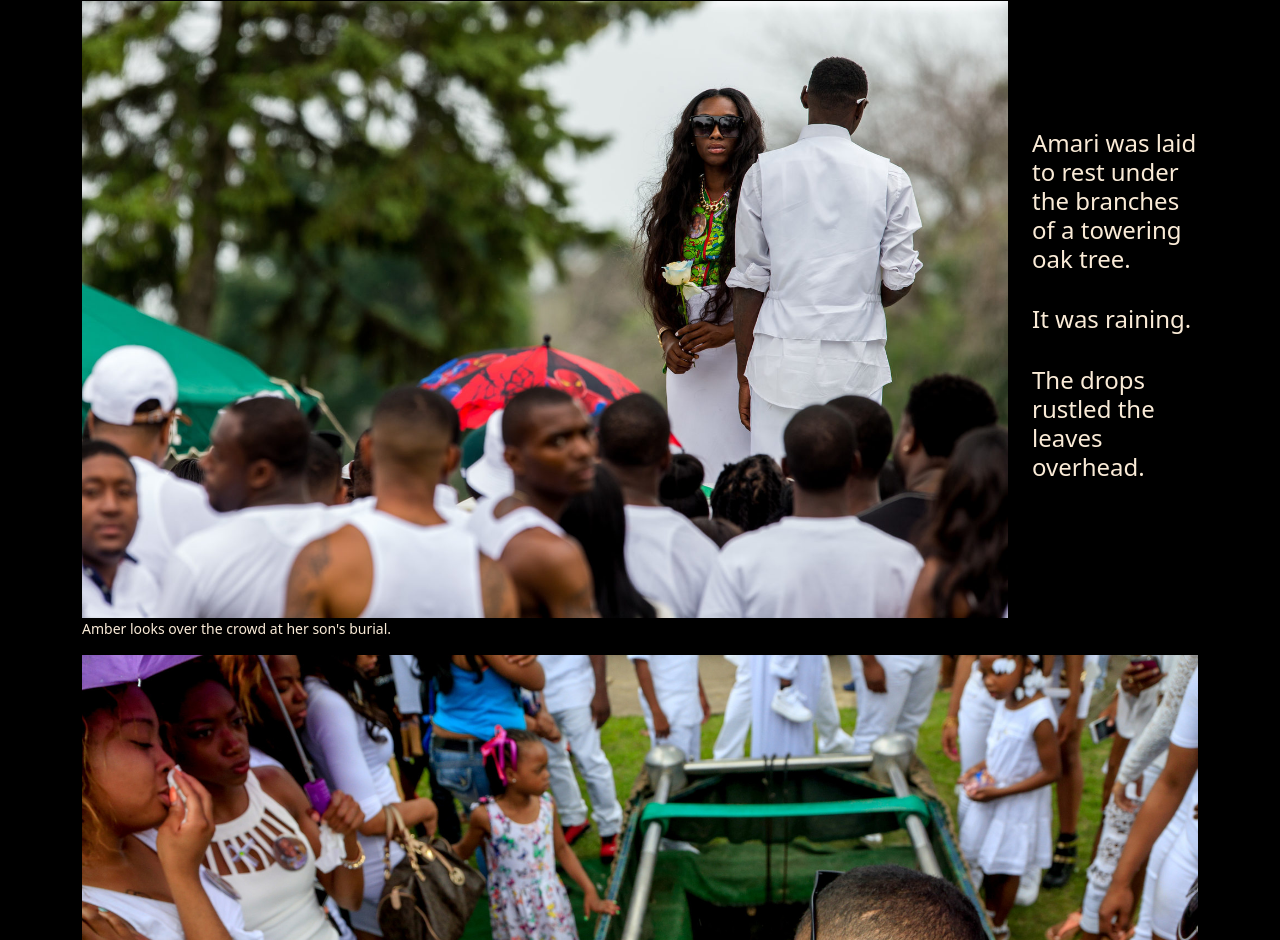
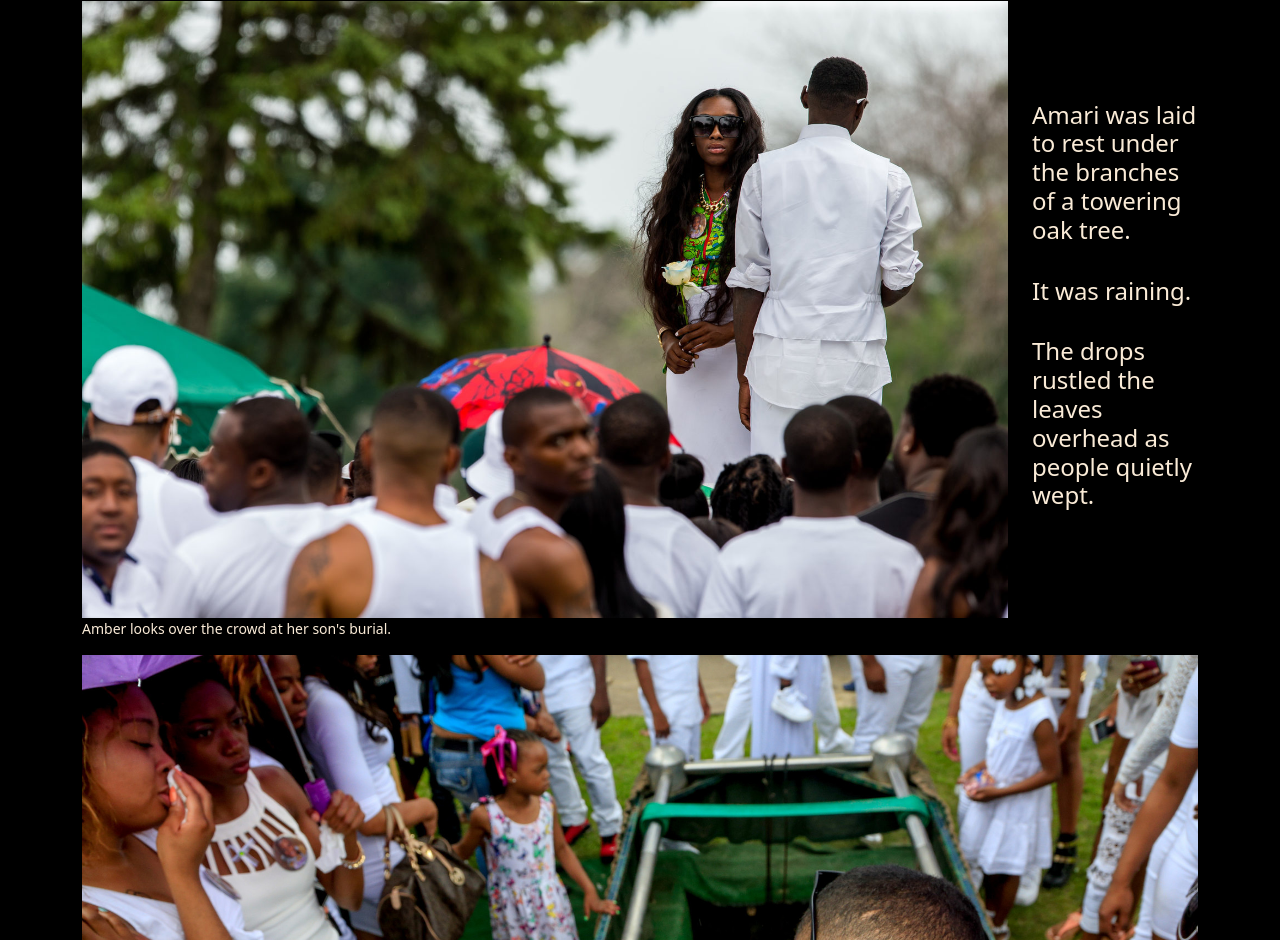
Before and after one commit to bhngyn/J220-Final, a plain HTML site: page index.html in a window 1280 px wide. Shown: the part 11060-12000 px from the top of the page. Drawn offline with nearby package versions, Linux system fonts and the light colour scheme.

Commit message:
Update index.html

```diff
--- a/index.html
+++ b/index.html
@@ -385,7 +385,7 @@
                      <br>
                      <h4> It was raining. </h4>
                      <br>
-                     <h4>The drops rustled the leaves overhead.</h4>
+                     <h4>The drops rustled the leaves overhead as people quietly wept.</h4>
 
                 </div>
 
```
